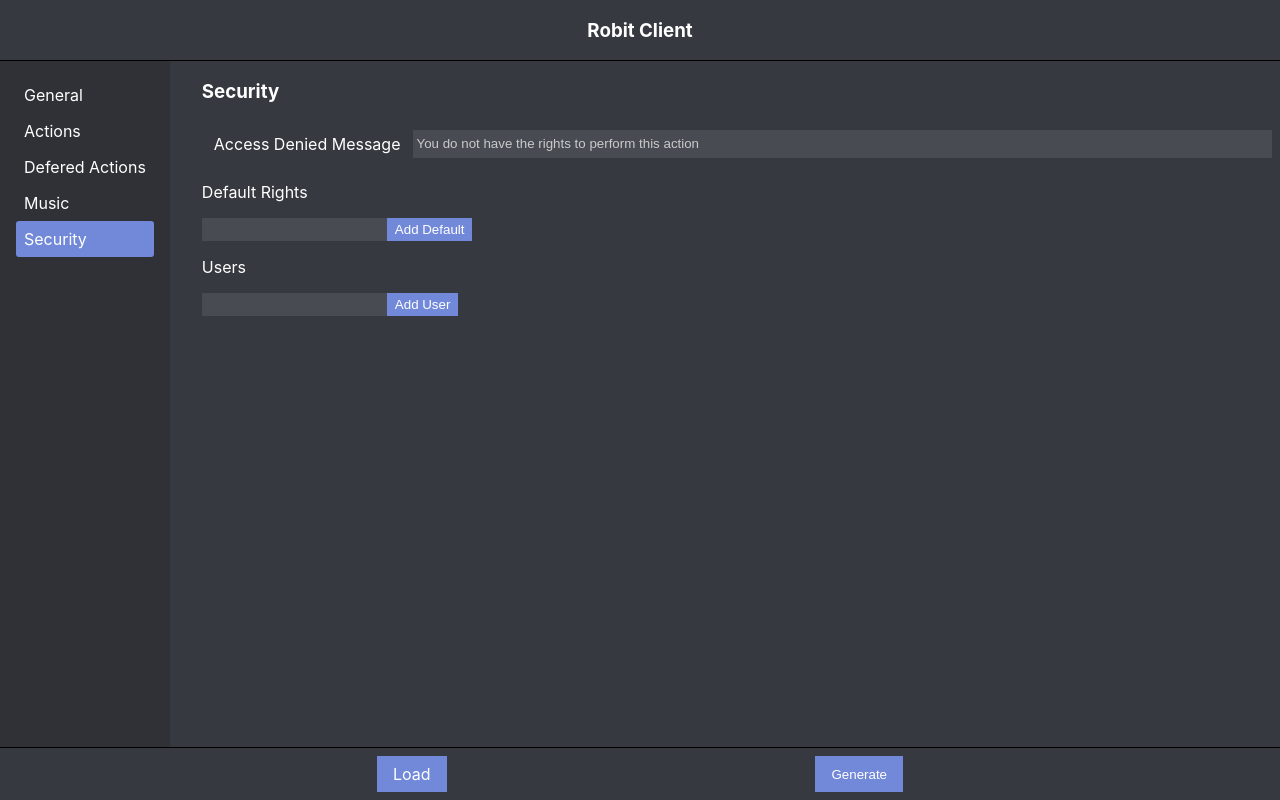
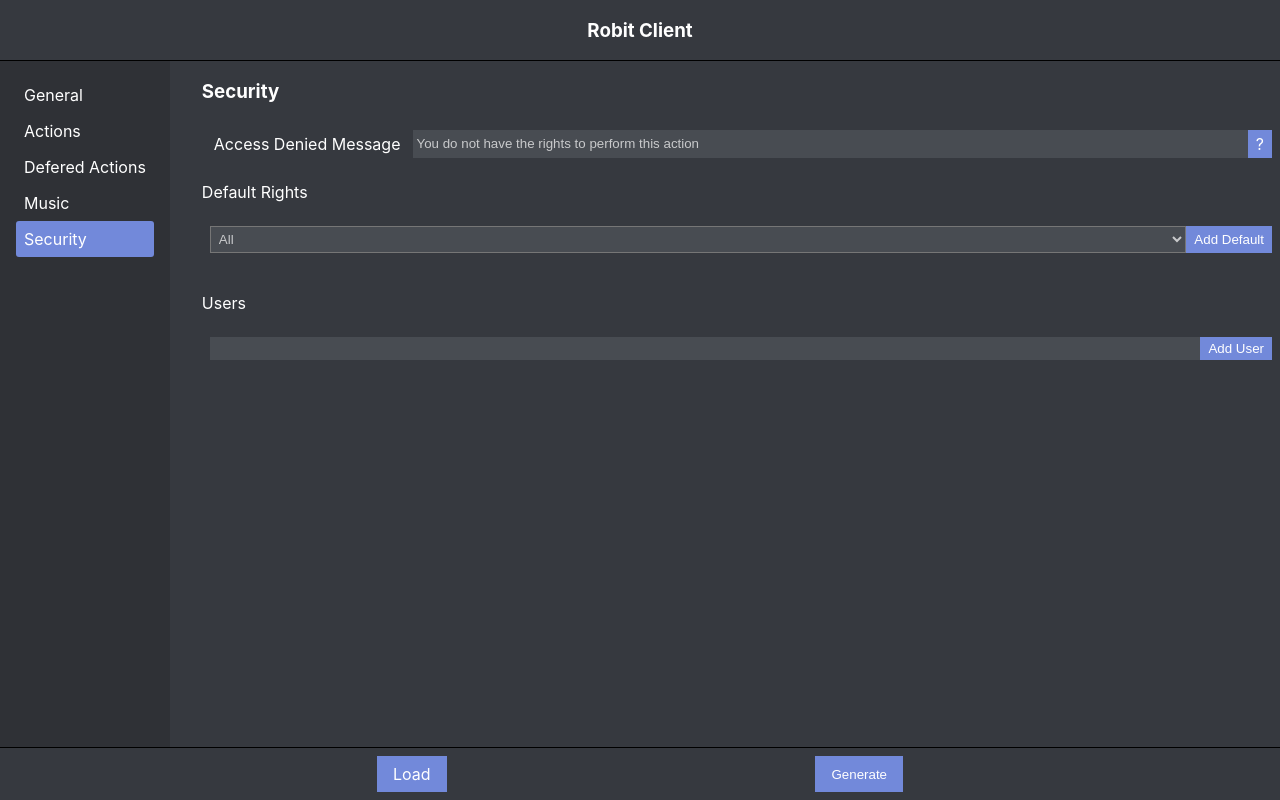
Before and after one commit to JeffreyRiggle/robitclient, a React (Create React App) app: page /security in a window 1280 px wide. Built offline with nearby package versions, Linux system fonts and the light colour scheme.

Commit message:
Update security style

```diff
--- a/src/Common.scss
+++ b/src/Common.scss
@@ -69,6 +69,10 @@ select {
     background-color: $input-color;
     color: hsla(0,0%,100%,.7);
     padding: $small-padding;
+
+    &[disabled], &.disabled {
+        opacity: .5;
+    }
 }
 
 .item-list {
--- a/src/Help/helpProvider.js
+++ b/src/Help/helpProvider.js
@@ -12,7 +12,8 @@ let help = new Map([
     ['randomMessage', 'The list of messages to choose from. One will randomly be selected when the action is triggered.'],
     ['futureHelp', 'The specific date and time for the action to occur. This is a one time action.'],
     ['dailyHelp', 'The time of day, in your current time zone, that you would like the action to occur.'],
-    ['folderHelp', 'The path to a folder on the server that contains music files. Example: C:/Music']
+    ['folderHelp', 'The path to a folder on the server that contains music files. Example: C:/Music'],
+    ['deniedMessage', 'The message to send when someone attempts to send an unauthorized request to robit.']
 ]);
 
 export default (id) => {
--- a/src/Security.js
+++ b/src/Security.js
@@ -8,19 +8,55 @@ import {
   removeDefaultUserPermission,
   getAccessForUsers,
   addAccessUser,
-  removeAccessUser } from './configManager';
+  removeAccessUser,
+  getActions} from './configManager';
+import Help from './Help/Help';
+import getHelp from './Help/helpProvider';
+
+const deniedHelp = getHelp('deniedMessage');
+const knownActions = [
+  { displayName: 'All', value: '*' },
+  { displayName: 'Help', value: 'help' },
+  { displayName: 'Play Music', value: 'playmusic' },
+  { displayName: 'Stop Music', value: 'stopmusic' },
+  { displayName: 'Current Song', value: 'currentsong' },
+  { displayName: 'Next Song', value: 'nextsong' },
+  { displayName: 'Shuffle Music', value: 'shufflemusic' },
+  { displayName: 'Shutdown', value: 'shutdown' },
+  { displayName: 'Grant Access', value: 'grantaccess' },
+  { displayName: 'Revoke Access', value: 'revokeaccess' },
+  { displayName: 'User Access', value: 'useraccess' }
+];
 
 class Security extends Component {
   constructor(props) {
     super(props);
 
+    let actions = this.getActionNames();
+    const userPermissions = getDefaultUserPermissions();
+
     this.state = {
       accessMessage: getAccessDeniedMessage(),
-      defaultRights: getDefaultUserPermissions(),
-      pendingRight: '',
+      defaultRights: userPermissions,
+      pendingRight: actions[0].value,
       users: getAccessForUsers(),
-      pendingUser: ''
+      pendingUser: '',
+      actions: actions,
+      rightsDisabled: userPermissions.indexOf('*') !== -1
     };
+  }
+
+  getActionNames() {
+    let actions = knownActions;
+
+    getActions().forEach(action => {
+      actions.push({
+        displayName: action.id,
+        value: action.id
+      });
+    });
+
+    return actions;
   }
 
   render() {
@@ -30,28 +66,41 @@ class Security extends Component {
         <div className="input-option">
           <label className="lbl">Access Denied Message</label>
           <input type="text" className="in" value={this.state.accessMessage} onChange={this.accessChanged.bind(this)}/>
+          <Help message={deniedHelp} />
         </div>
         <div>
           <p>Default Rights</p>
+          <div className="input-option">
+            <select className="in" onChange={this.updatePendingRight.bind(this)} disabled={this.state.rightsDisabled}>
+              {this.state.actions.map(action => {
+                return <option value={action.value} key={action.value}>{action.displayName}</option>
+              })}
+            </select>
+            <button onClick={this.addPendingRight.bind(this)}>Add Default</button>
+          </div>
+          <div className="item-list">
             {this.state.defaultRights.map(right => {
-            return <div><span>{right}</span><button onClick={this.removeRight(right).bind(this)}>Remove</button></div>
+              return <div className="item"><span className="txt">{right}</span><button onClick={this.removeRight(right).bind(this)}>Remove</button></div>
             })}
-          <input type="text" value={this.state.pendingRight} onChange={this.updatePendingRight.bind(this)} />
-          <button onClick={this.addPendingRight.bind(this)}>Add Default</button>
+          </div>
         </div>
         <div>
           <p>Users</p>
+          <div className="input-option">
+            <input className="in" type="text" value={this.state.pendingUser} onChange={this.updatePendingUser.bind(this)} />
+            <button onClick={this.addPendingUser.bind(this)}>Add User</button>
+          </div>
+          <div className="item-list">
             {this.state.users.map(user => {
               return (
-              <div key={user.name}>
-                <span>{user.name}</span>
+                <div key={user.name} className="item">
+                  <span className="txt">{user.name}</span>
                   <button onClick={this.removeUser(user)}>Remove</button>
                   <Link to={`/security/${user.name}`}>Edit</Link>
                 </div>
               );
             })}
-          <input type="text" value={this.state.pendingUser} onChange={this.updatePendingUser.bind(this)} />
-          <button onClick={this.addPendingUser.bind(this)}>Add User</button>
+          </div>
         </div>
       </div>
     );
@@ -81,9 +130,12 @@ class Security extends Component {
   addPendingRight() {
     addDefaultUserPermission(this.state.pendingRight);
 
+    const userPermissions = getDefaultUserPermissions();
+
     this.setState({
       pendingRight: '',
-      defaultRights: getDefaultUserPermissions()
+      defaultRights: userPermissions,
+      rightsDisabled: userPermissions.indexOf('*') !== -1
     });
   }
 
@@ -103,8 +155,11 @@ class Security extends Component {
     return () => {
       removeDefaultUserPermission(right);
 
+      const userPermissions = getDefaultUserPermissions();
+
       this.setState({
-        defaultRights: getDefaultUserPermissions()
+        defaultRights: userPermissions,
+        rightsDisabled: userPermissions.indexOf('*') !== -1
       });
     }
   }
```
Lines whose indentation alone changed are shown as unchanged.
